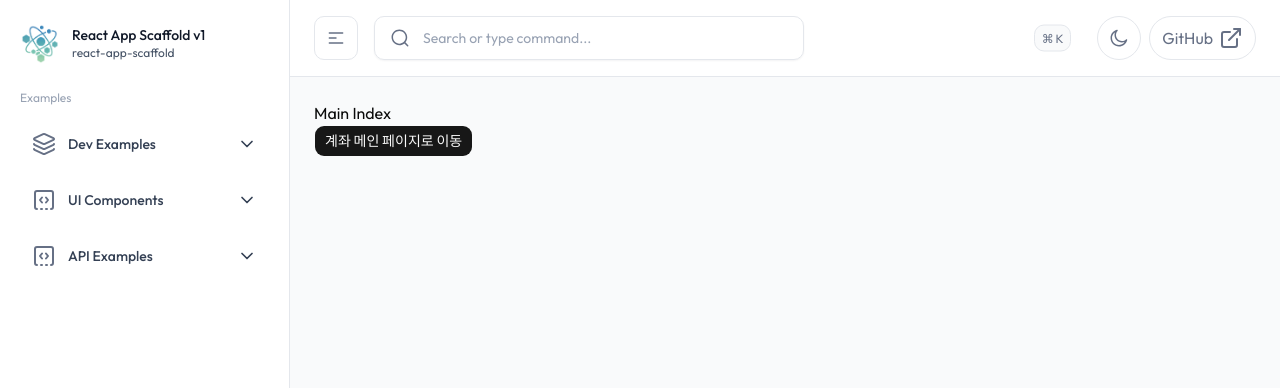
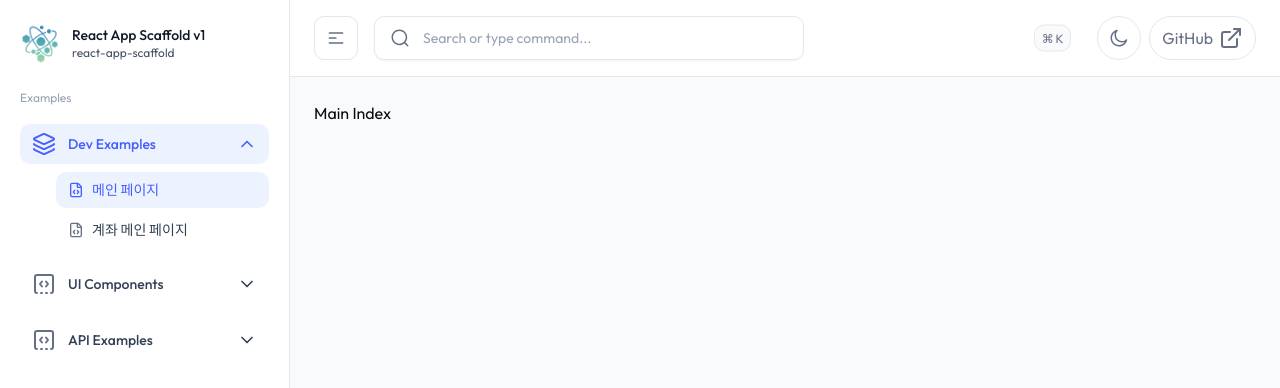
Before and after one commit to nic-company-single-react/react-app-scaffold, a React (Vite) app: page / in a window 1280 px wide. Shown: the top 388 px of the page. Built offline with nearby package versions, Linux system fonts and the light colour scheme.

Commit message:
전역 $router 객체 추가

```diff
--- a/src/domains/example/pages/AccountIndex.tsx
+++ b/src/domains/example/pages/AccountIndex.tsx
@@ -13,7 +13,6 @@ export default function AccountIndex({}: IAccountIndexProps): React.ReactNode {
 	return (
 		<>
 			<div>계좌 메인 Page!!</div>
-			<button onClick={() => $router.push('/')}>메인 페이지로 이동</button>
 		</>
 	);
 }
--- a/src/domains/main/pages/MainIndex.tsx
+++ b/src/domains/main/pages/MainIndex.tsx
@@ -1,10 +1,7 @@
-import { Button } from '@/shared/components/shadcn/components/ui/button';
-
 export default function MainIndex(): React.ReactNode {
 	return (
 		<div>
 			<h1>Main Index</h1>
-			<Button onClick={() => $router.push('/example/account-page')}>계좌 메인 페이지로 이동</Button>
 		</div>
 	);
 }
--- a/src/shared/components/layout/default/config/navigation.tsx
+++ b/src/shared/components/layout/default/config/navigation.tsx
@@ -23,7 +23,10 @@ export const navItems: NavItem[] = [
 	{
 		icon: <Layers />,
 		name: 'Dev Examples',
-		subItems: [{ name: '기본 페이지', path: '/remote1/main' }],
+		subItems: [
+			{ name: '메인 페이지', path: '/' },
+			{ name: '계좌 메인 페이지', path: '/example/account-page' },
+		],
 	},
 	{
 		icon: <SquareDashedBottomCode />,
```
